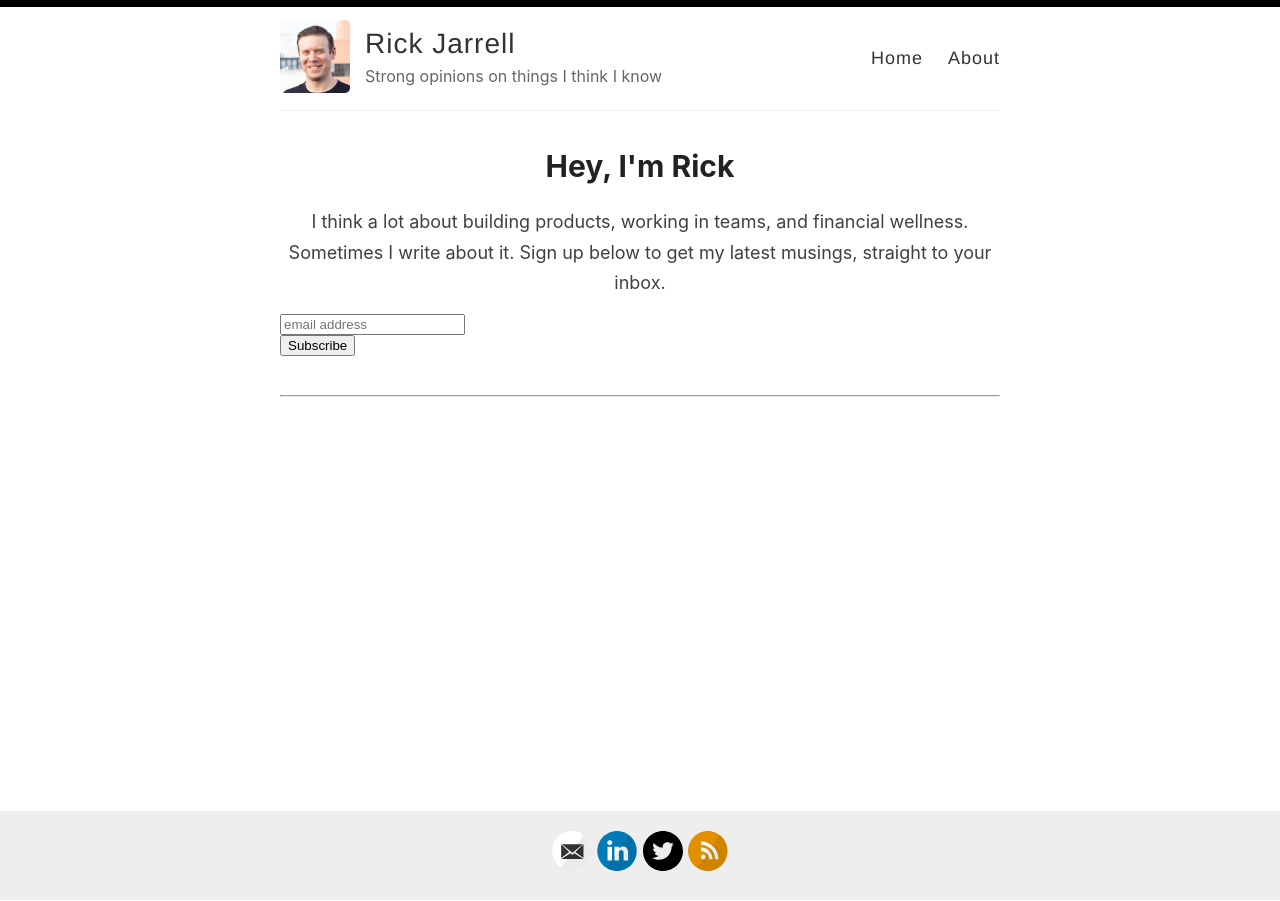
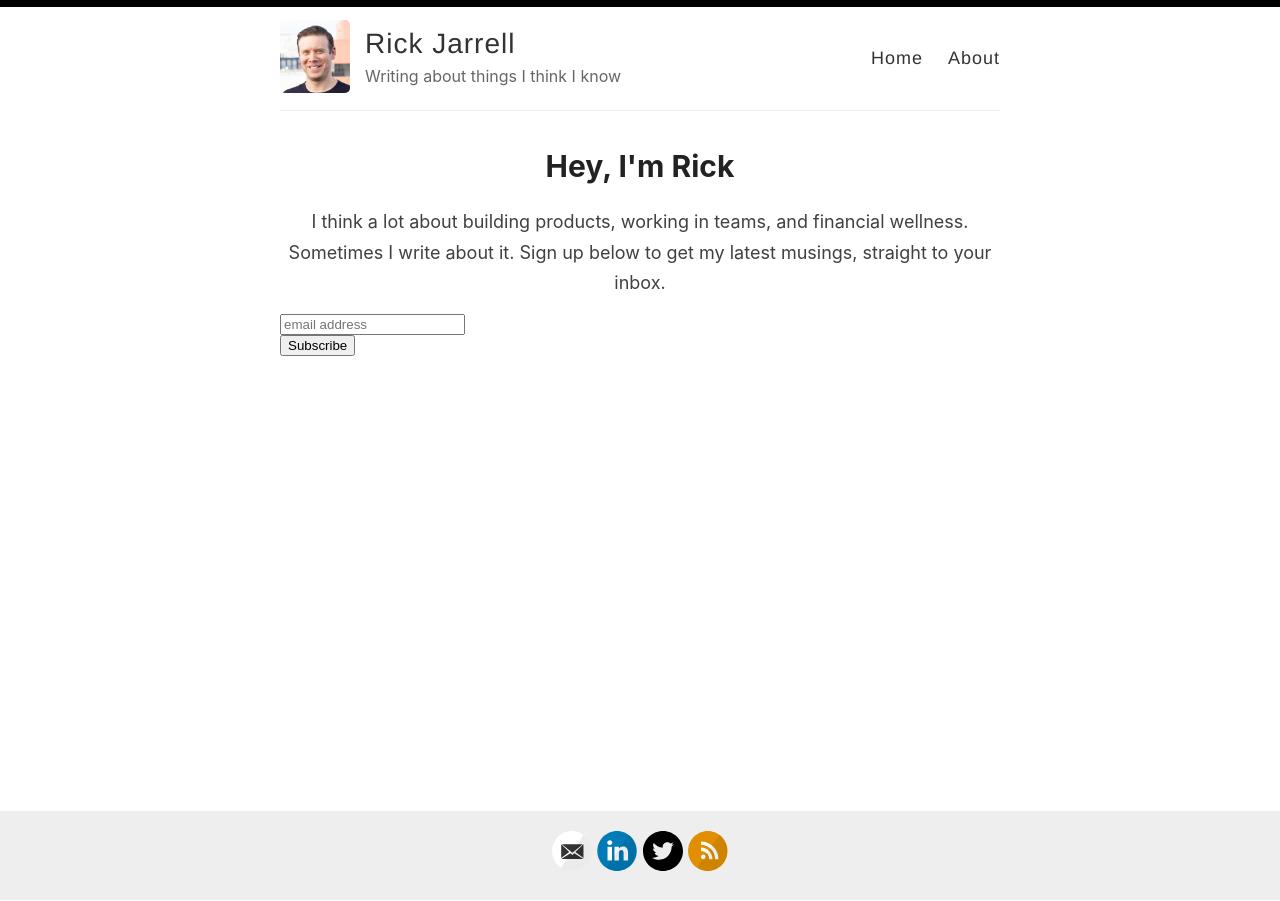
Before and after one commit to rickjarrell/backupblog, a Jekyll site: the page built from index.html, in a window 1280 px wide. Built offline with Jekyll 4.4.1, drawn with Linux system fonts in a browser that asks for light colours; the list of posts is cut into pages by our own code; comment, search, counter and statistics services are not loaded.

Commit message:
misc fix

```diff
--- a/_config.yml
+++ b/_config.yml
@@ -9,7 +9,7 @@ name: Rick Jarrell
 author: Rick Jarrell
 
 # Short bio or description (displayed in the header)
-description: Strong opinions on things I think I know
+description: Writing about things I think I know
 
 # URL of your avatar or profile pic (you could use your GitHub profile pic)
 avatar: /images/profile.png
--- a/index.html
+++ b/index.html
@@ -24,7 +24,6 @@
 </div>
 <!--End mc_embed_signup-->
 <br>
-<hr>
 <div class="posts">
   {% for post in paginator.posts %}
     <article class="post">
```
